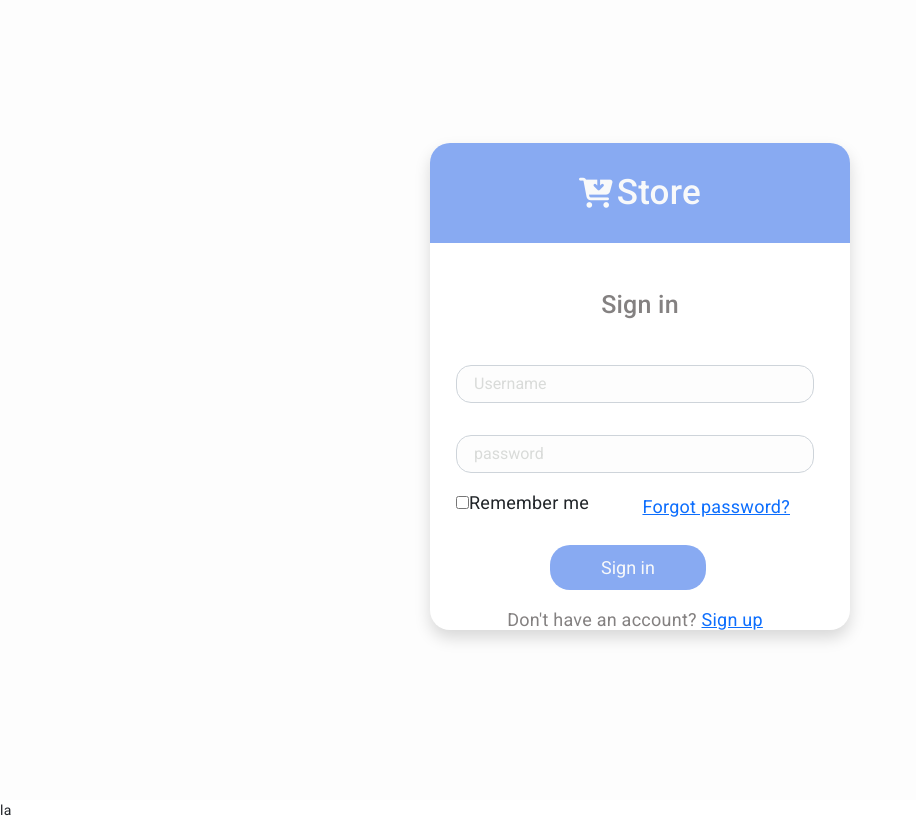
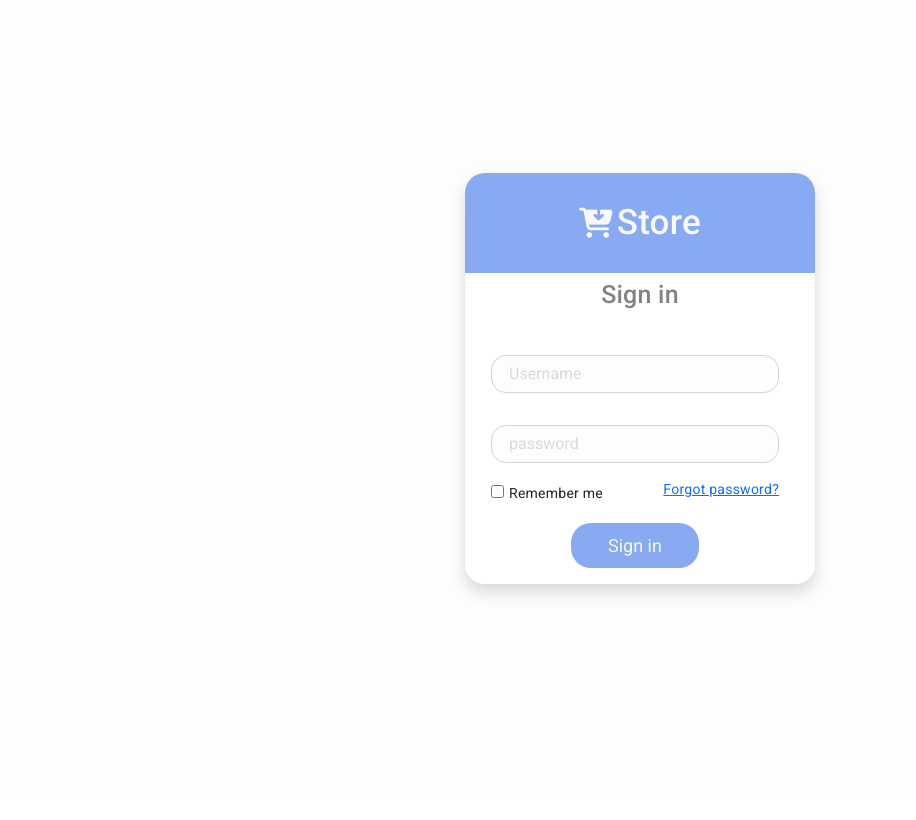
Before and after one commit to Mohamed503020/dashboard-ecommerce--ItI-Project-, an Angular app: page /auth/login in a window 1280 px wide. Shown: the whole page, without its empty margins (0-916 px from the left). Built offline with nearby package versions, Linux system fonts and the light colour scheme.

Commit message:
updating login components

```diff
--- a/src/app/auth/components/login/login.component.css
+++ b/src/app/auth/components/login/login.component.css
@@ -19,6 +19,7 @@
   border: 2px solid grey;
   padding: 10px;
   border-radius: 20%;
+  width:350px !important;
 }
 form {
   padding-top: 10px;
@@ -68,7 +69,7 @@ form {
 }
 
 .card-all {
-  min-width: 400px;
+width: 350px !important;
   border-radius: 20px !important;
   flex-direction: column;
   overflow: hidden;
@@ -93,7 +94,6 @@ input::placeholder {
 }
 
 .loginB {
-  margin-left: 110px;
   height: 10%;
   width: 40%;
   background-color: #88aaf2;
--- a/src/app/auth/components/login/login.component.html
+++ b/src/app/auth/components/login/login.component.html
@@ -1,6 +1,6 @@
-<div class="body d-flex justify-content-center  overflow-hidden">
+<div class="body d-flex justify-content-center  overflow-hidden pb-3">
   <div class="global-container">
-    <div class="card-all login-form w-25 shadow mb-5 bg-white d-flex">
+    <div class="card-all login-form  shadow pb-3 mb-5 bg-white d-flex">
       <div
         class="card-header d-flex align-items-center
          justify-content-center text-center text-light"
@@ -10,7 +10,7 @@
       </div>
       <div class="card-body">
         <h3
-          class="card-title text-center mt-5"
+          class="card-title text-center mt-2"
           style="font-weight: 550; color: #848181; font-size: 25px"
         >
           Sign in
@@ -60,7 +60,7 @@
                   This is not a valid Password !
                 </p>
               </div>
-              <a href="#" style="float: right; font-size: 18px" class="p-4"
+              <a href="#" style="float: right; font-size: 14px" class="pt-3"
                 >Forgot password?</a
               >
               <br />
@@ -68,27 +68,24 @@
                 type="checkbox"
                 value="lsRememberMe"
                 id="rememberMe"
-                class="p-5"
+                class="pt-3"
               />
-              <label for="rememberMe" style="font-size: 18px"
-                >Remember me</label
+
+              <label for="rememberMe" style="font-size: 14px;margin-left: 5px;"
+                > Remember me</label
               >
             </div>
-            <button
+            <div class="text-center">            <button
               type="submit"
-              class="btn loginB text-light mt-1 btn-lg"
+              class="btn loginB text-light mt-1 btn-lg text-center"
               routerLink="/dashboard"
             >
               Sign in
-            </button>
+            </button></div>
 
-            <div class="sign-up">
-              Don't have an account? <a routerLink="/auth/register" href="">Sign up</a>
-            </div>
           </form>
         </div>
       </div>
     </div>
   </div>
 </div>
-la
--- a/src/app/category/components/all-categories/all-categories.component.css
+++ b/src/app/category/components/all-categories/all-categories.component.css
@@ -27,6 +27,3 @@
     width: 40px;
     height: max-content;
   }
-  button{
-    border: 1px solid rgba(128, 128, 128, 0.548) !important;
-  }
```
